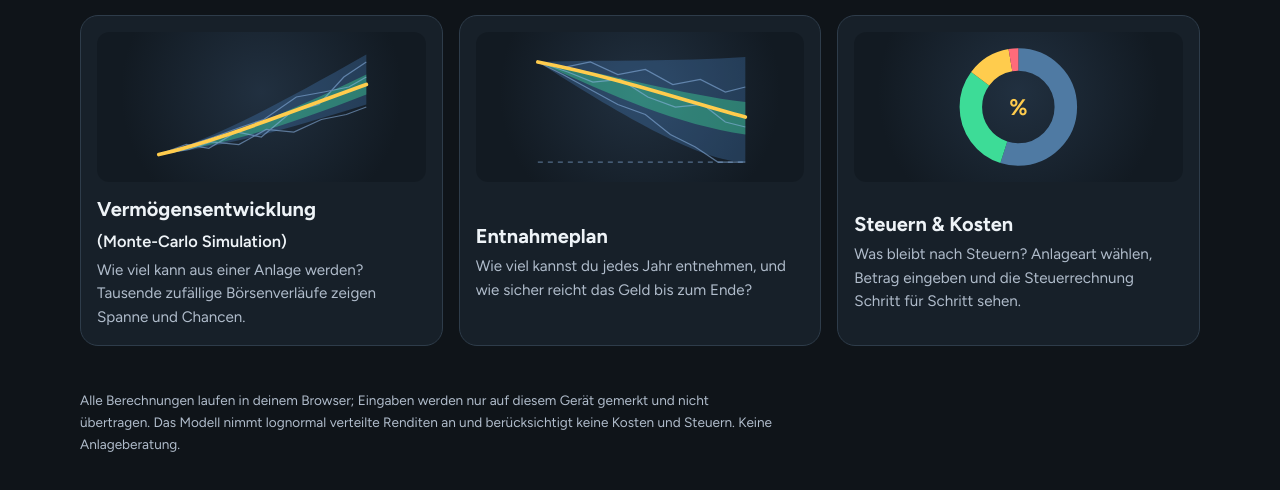
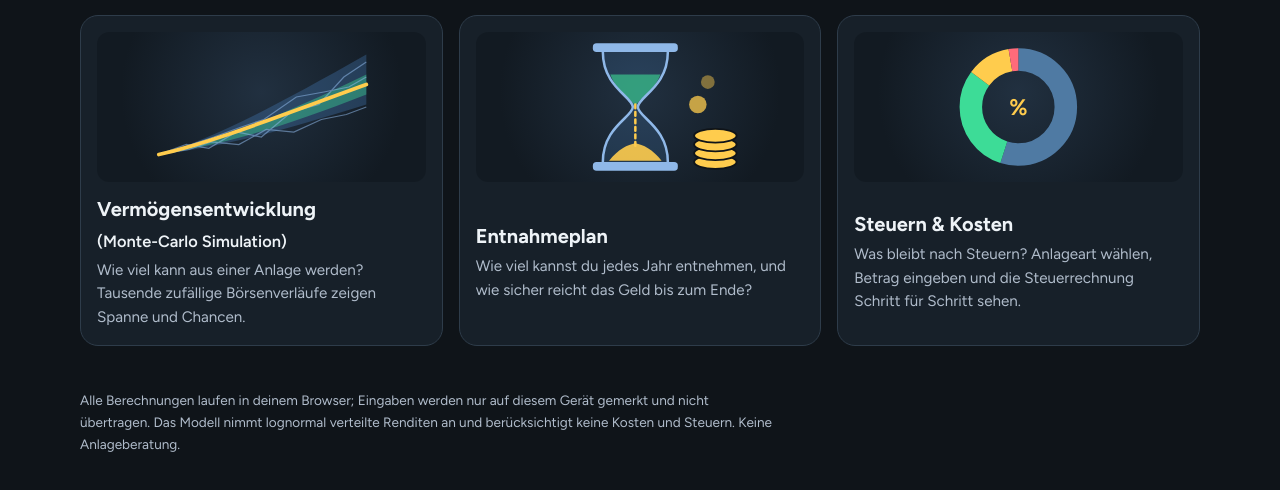
Before and after one commit to david-westerhoff/finanz-tool, a plain HTML site: page index.html in a window 1280 px wide. Shown: the part 58-548 px from the top of the page. Drawn offline with Linux system fonts and the light colour scheme; a web font is replaced by a local one.

Commit message:
Entnahmeplan-Bild: Sanduhr mit Münzstapel

```diff
--- a/index.html
+++ b/index.html
@@ -538,15 +538,17 @@
     <path d="M18 98 C62 88 112 68 184 42" fill="none" stroke="#ffcc4d" stroke-width="3" stroke-linecap="round"/>
   </svg>`;
   const SVG_ENT = `<svg viewBox="0 0 200 120" aria-hidden="true">
-    <path d="M18 104 H184" stroke="#8fb8e8" stroke-width="1" stroke-dasharray="4 4" opacity=".5"/>
-    <path d="M18 24 C70 22 130 24 184 20 L184 104 C150 104 90 70 18 24Z" fill="rgba(90,169,255,.22)"/>
-    <path d="M18 24 C80 34 132 50 184 56 L184 82 C130 74 80 52 18 24Z" fill="rgba(61,220,151,.4)"/>
-    <g fill="none" stroke="#8fb8e8" stroke-width="1" opacity=".55">
-      <path d="M18 24 L40 28 L60 24 L82 34 L104 30 L126 42 L148 38 L168 48 L184 44"/>
-      <path d="M18 24 L42 32 L62 40 L84 38 L106 52 L128 60 L150 58 L168 72 L184 76"/>
-      <path d="M18 24 L38 34 L60 46 L82 58 L104 66 L124 82 L144 92 L162 104 L184 104"/>
+    <path d="M70 16 C70 44 94 52 94 60 C94 68 70 76 70 104 H122 C122 76 98 68 98 60 C98 52 122 44 122 16Z" fill="rgba(90,169,255,.14)"/>
+    <path d="M76 34 H116 C112 46 100 53 97 58 H95 C92 53 80 46 76 34Z" fill="rgba(61,220,151,.6)"/>
+    <path d="M96 58 V92" stroke="#ffcc4d" stroke-width="2" stroke-dasharray="3 3" stroke-linecap="round"/>
+    <path d="M75 103 C82 94 90 90 96 89 C102 90 110 94 117 103Z" fill="#ffcc4d" opacity=".9"/>
+    <path d="M70 16 C70 44 94 52 94 60 C94 68 70 76 70 104 M122 16 C122 44 98 52 98 60 C98 68 122 76 122 104" fill="none" stroke="#8fb8e8" stroke-width="2"/>
+    <g fill="#8fb8e8"><rect x="62" y="9" width="68" height="7" rx="3"/><rect x="62" y="104" width="68" height="7" rx="3"/></g>
+    <g fill="#ffcc4d" stroke="#0f1419" stroke-width="1.5">
+      <ellipse cx="160" cy="104" rx="17" ry="5.5"/><ellipse cx="160" cy="97" rx="17" ry="5.5"/>
+      <ellipse cx="160" cy="90" rx="17" ry="5.5"/><ellipse cx="160" cy="83" rx="17" ry="5.5"/>
     </g>
-    <path d="M18 24 C80 36 132 54 184 68" fill="none" stroke="#ffcc4d" stroke-width="3" stroke-linecap="round"/>
+    <circle cx="146" cy="58" r="7" fill="#ffcc4d" opacity=".75"/><circle cx="154" cy="40" r="5.5" fill="#ffcc4d" opacity=".45"/>
   </svg>`;
   const SVG_KST = `<svg viewBox="0 0 200 120" aria-hidden="true">
     <g transform="rotate(-90 100 60)" fill="none" stroke-width="18">
```
